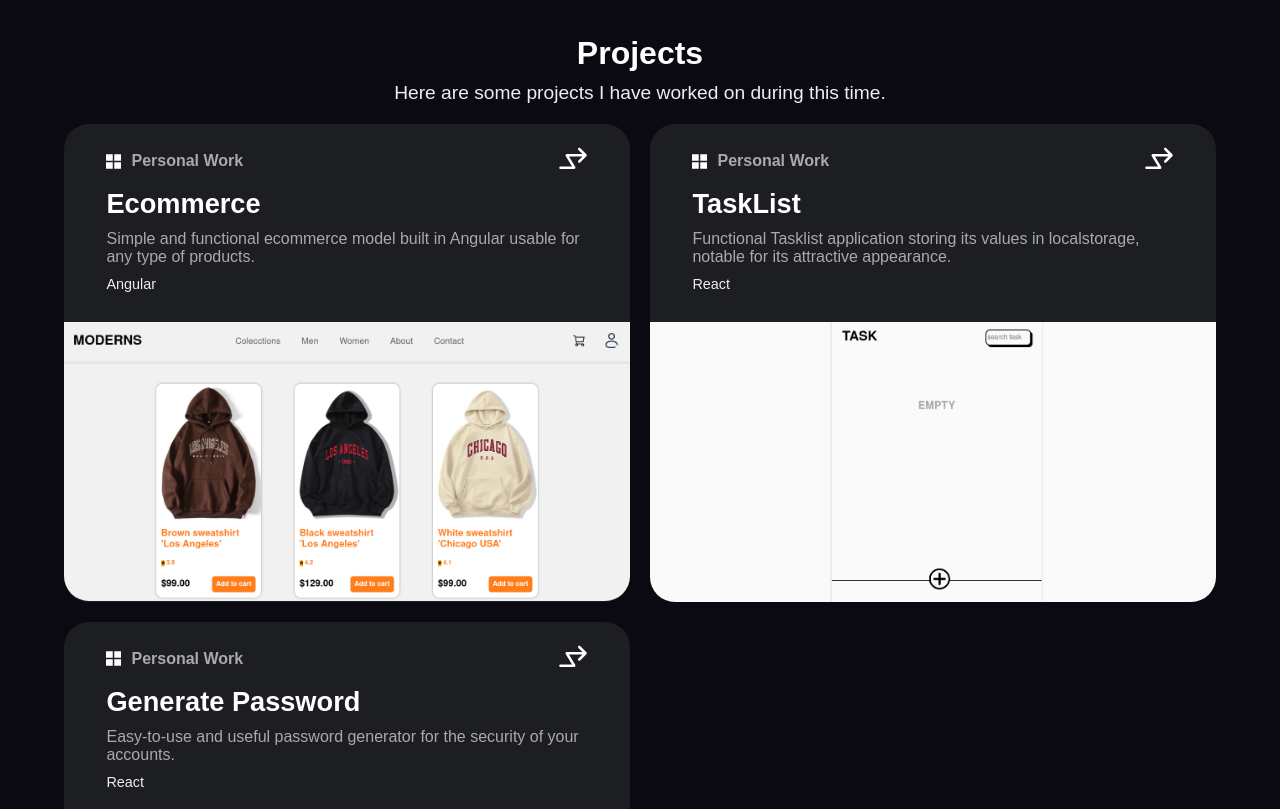
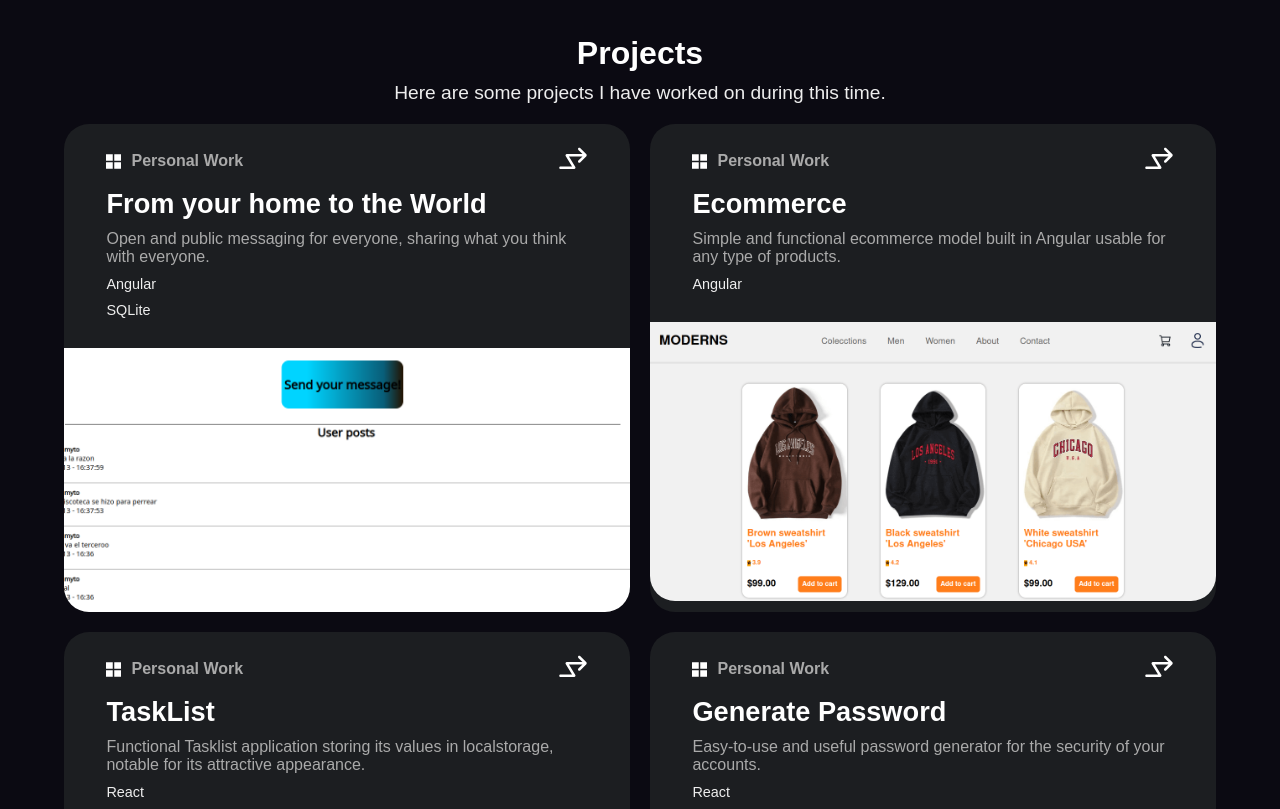
Before and after one commit to Tommyyoliver/my-portfolio, an Angular app: page / in a window 1280 px wide. Shown: the part 500-1309 px from the top of the page. Built offline with nearby package versions, Linux system fonts and the light colour scheme.

Commit message:
new project added

```diff
--- a/src/app/home/components/projects/projects.component.ts
+++ b/src/app/home/components/projects/projects.component.ts
@@ -18,6 +18,14 @@ export class ProjectsComponent implements OnInit, OnDestroy {
     title: "Proyectos",
     description: "Aquí hay algunos proyectos en los que he trabajado durante este tiempo.",
     projects: [
+      {
+        name: "De tu hogar hacia el Mundo",
+        work: "Trabajo Personal",
+        description: "Mensajería abierta y pública para todo el mundo, compartiendo lo que piensas con todos.",
+        web: "https://from-your-home-to-the-world.netlify.app/",
+        technologies: ["Angular", "SQLite"],
+        img: "../../assets/from-your-home-to-the-world.png",
+      },
       {
         name: "Ecommerce",
         work: "Trabajo Personal",
@@ -48,6 +56,14 @@ export class ProjectsComponent implements OnInit, OnDestroy {
     title: "Projects",
     description: "Here are some projects I have worked on during this time.",
     projects: [
+      {
+        name: "From your home to the World",
+        work: "Personal Work",
+        description: "Open and public messaging for everyone, sharing what you think with everyone.",
+        web: "https://from-your-home-to-the-world.netlify.app/",
+        technologies: ["Angular", "SQLite"],
+        img: "../../assets/from-your-home-to-the-world.png",
+      },
       {
         name: "Ecommerce",
         work: "Personal Work",
```
Also changed, not shown: src/assets/from-your-home-to-the-world.png (added).
